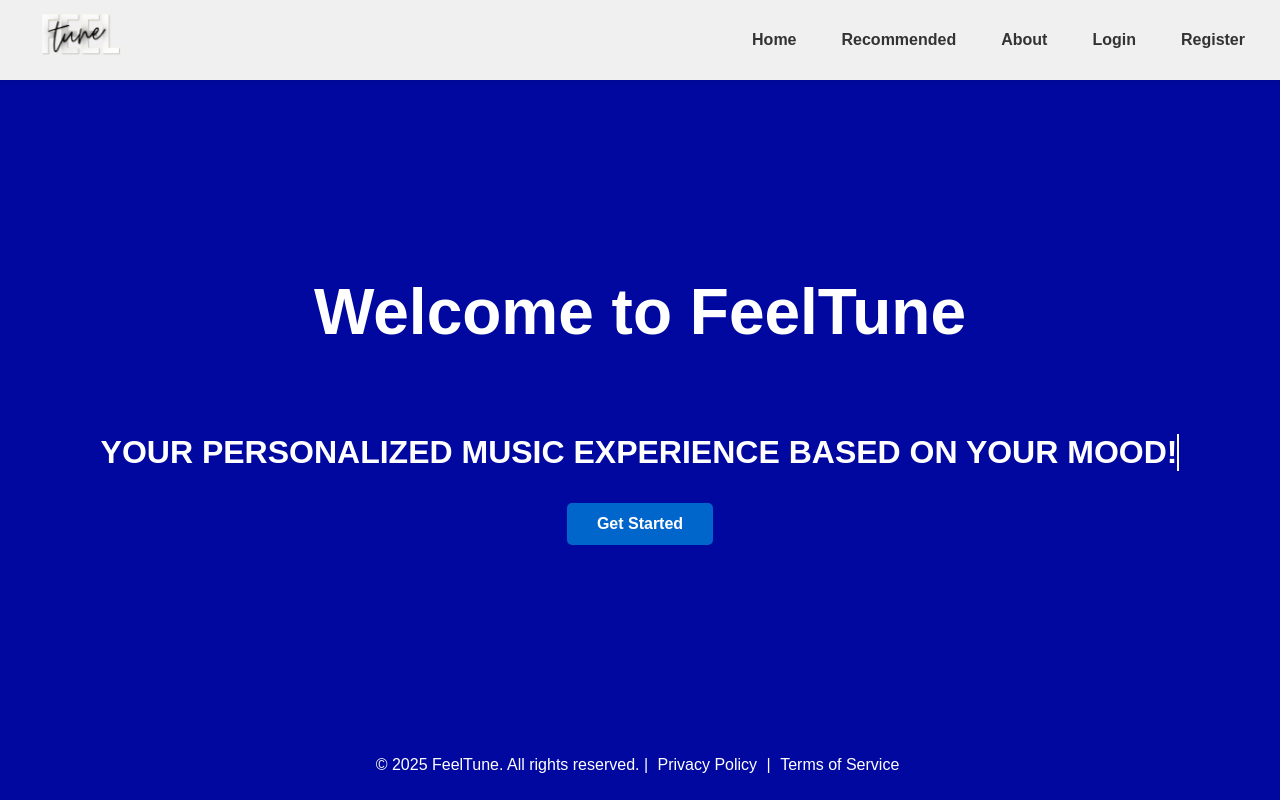
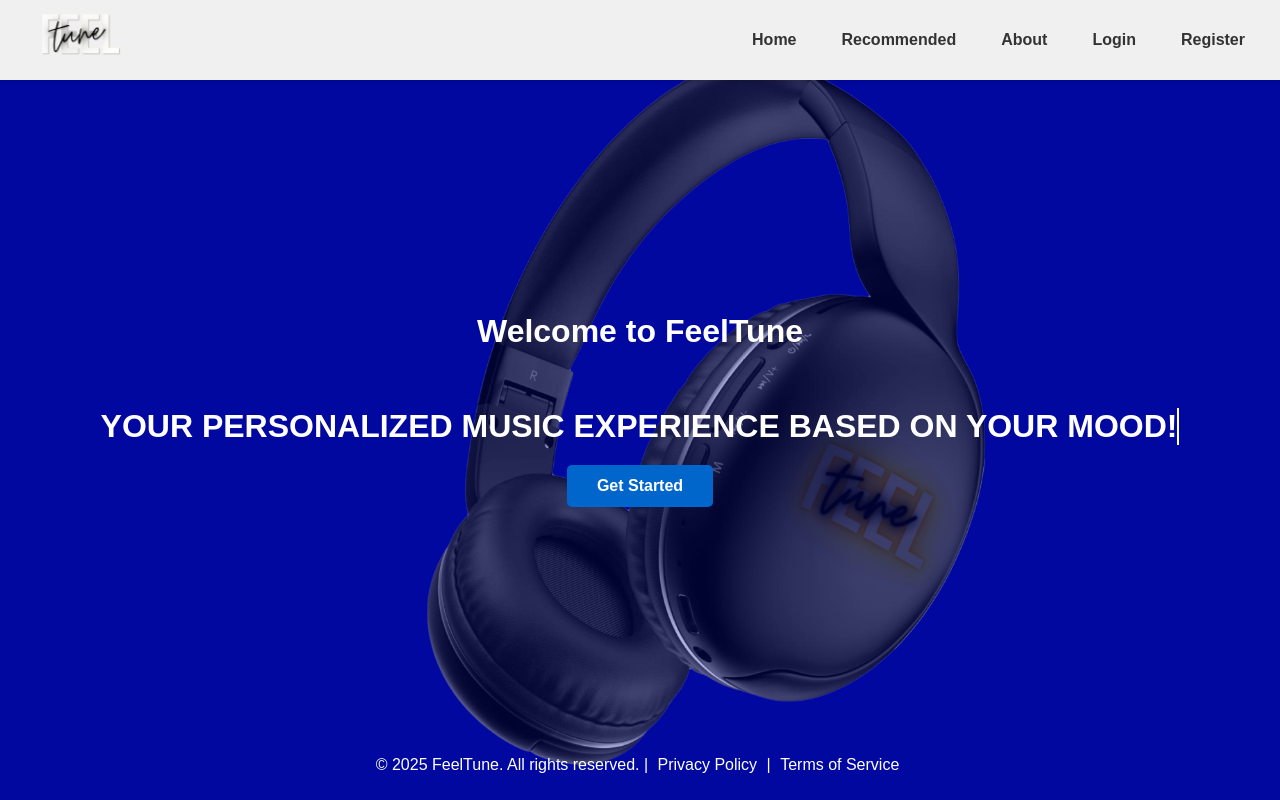
Before and after one commit to p-prime1/FeelTunes, a Flask app: page / in a window 1280 px wide. Run offline with Flask 3, Linux system fonts and the light colour scheme; a user stored in the database is signed in.

```diff
--- a/app.py
+++ b/app.py
@@ -1,6 +1,7 @@
 from flask import Flask, render_template
 from models import User
 from extensions import db, login_manager
+from flask_login import login_required
 
 
 def create_app():
@@ -39,6 +40,7 @@ def create_app():
     app.register_blueprint(logout_bp)
 
     @app.route('/')
+    @login_required
     def home():
         return render_template('index.html')
 
--- /dev/null
+++ b/static/css/headphones.css
@@ -0,0 +1,39 @@
+body {
+    margin: 0; /* Reset default margins */
+    font-family: sans-serif; /* Consistent font */
+}
+
+.headphones-overlay {
+    position: absolute; /* Position relative to the main container */
+    top: 50%;
+    left: 50%;
+    transform: translate(-50%, -50%); /* Precise centering */
+    width: 500px;
+    max-width: 90%; /* Responsive sizing */
+    opacity: 0.7;
+    z-index: -1;
+    pointer-events: none;
+    animation: fadeIn 5s ease-out forwards;
+}
+.headphones-overlay img {
+    width: 150%;
+    height: auto;
+    display: block; /* Prevents a small gap at the bottom of the image */
+}
+.welcome {
+    text-align: center;
+    font-size: 2em;
+}
+.getstarted {
+    text-align: center;
+    margin-bottom: 20px;
+}
+
+@keyframes fadeIn { /* Define the animation */
+    from {
+        opacity: 0;
+    }
+    to {
+        opacity: 0.7;
+    }
+}
--- a/templates/dashboard.html
+++ b/templates/dashboard.html
@@ -18,7 +18,7 @@
             </div>
 
             <nav>
-                <a href="/">Home</a>
+                <a href="/dashboard">Home</a>
                 <a href="/recommendation">Recommended</a>
                 <a href="/about">About</a>
                 <div class="user-menu">
--- a/templates/index.html
+++ b/templates/index.html
@@ -4,8 +4,10 @@
     <meta charset="UTF-8">
     <meta name="viewport" content="width=device-width, initial-scale=1.0">
     <title>FeelTune</title>
+    <link rel="stylesheet" href="{{ url_for('static', filename='css/slidebutton.css') }}">
     <link rel="stylesheet" href="{{ url_for('static', filename='css/index.css') }}">
     <link rel="stylesheet" href="{{ url_for('static', filename='css/slidebutton.css') }}">
+    <link rel="stylesheet" href="{{ url_for('static', filename='css/headphones.css') }}">
 </head>
 <body>
 
@@ -26,6 +28,9 @@
 
     <!-- Main Content -->
     <main>
+        <div class="headphones-overlay">
+            <img src="{{ url_for('static', filename='graphic/headphones.png') }}" alt="Headphones">
+        </div>
         <h2 class="welcome">Welcome to FeelTune</h2>
         <p class="getstarted" id="typing-text">Your personalized music experience based on your mood!</p>
         <a href="/register" class="get-started-btn">Get Started</a>
```
Also changed, not shown: static/graphic/headphones.png (added).
